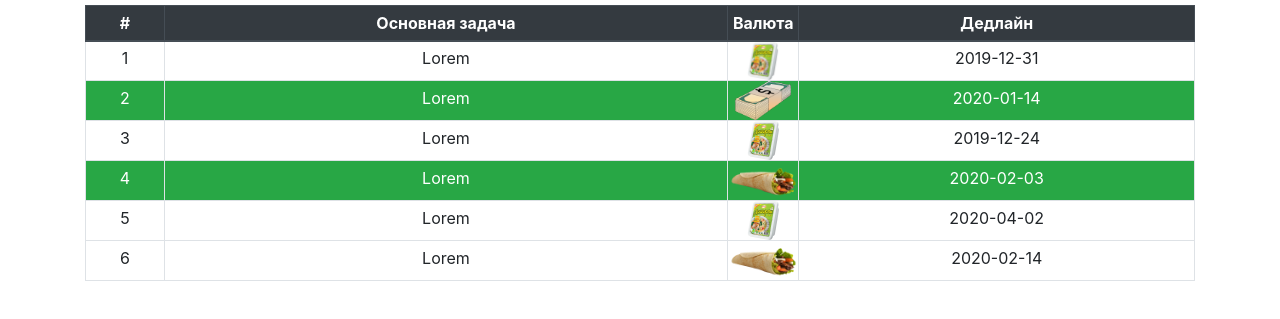
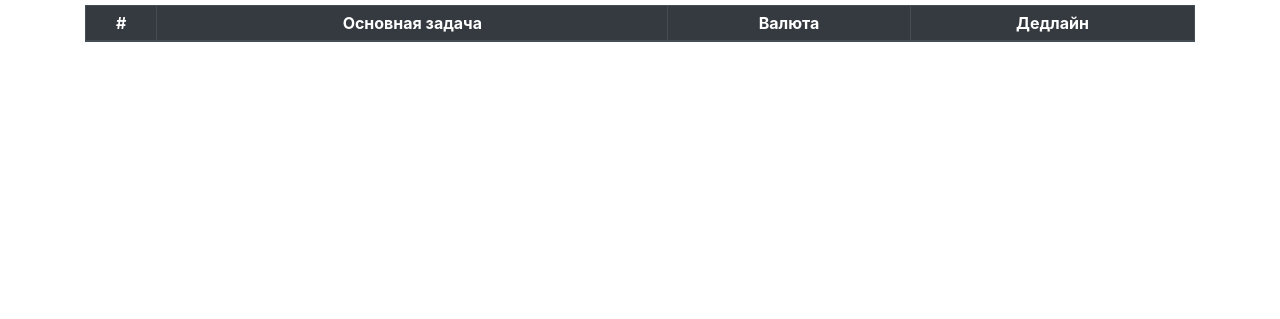
Before and after one commit to nika0855/FreeTest, a plain HTML site: page index.html in a window 1280 px wide. Both pictures are taken after a click on the link "Фрилансер". Shown: the part 195-514 px from the top of the page. Drawn offline with Linux system fonts and the light colour scheme.

Commit message:
1_hourse

```diff
--- a/index.html
+++ b/index.html
@@ -118,7 +118,7 @@
 				</tr>
 				</thead>
 				<tbody id="orders">
-				<tr class="order">
+				<!-- <tr class="order">
 					<td>1</td>
 					<td>Lorem</td>
 					<td class="doshirak"></td>
@@ -153,7 +153,7 @@
 					<td>Lorem</td>
 					<td class="shawarma"></td>
 					<td>2020-02-14</td>
-				</tr>
+				</tr> -->
 
 
 				</tbody>
--- a/script/script.js
+++ b/script/script.js
@@ -2,15 +2,34 @@
 document.addEventListener('DOMContentLoaded', () => {
 'use strict';
 
-const customer = document.getElementById('customer');
-const freelancer = document.getElementById('freelancer');
-const blockCustomer = document.getElementById('block-customer');
-const blockFreelance = document.getElementById('block-freelancer');
-const blockChoice = document.getElementById('block-choice');
-const btnExit = document.getElementById('btn-exit');
-const formCustomer = document.getElementById('form-customer');
+const customer = document.getElementById('customer'),
+ freelancer = document.getElementById('freelancer'),
+ blockCustomer = document.getElementById('block-customer'),
+ blockFreelance = document.getElementById('block-freelancer'),
+ blockChoice = document.getElementById('block-choice'),
+ btnExit = document.getElementById('btn-exit'),
+ formCustomer = document.getElementById('form-customer'),
+ ordersTable = document.getElementById('orders');
 
 const orders = [];
+
+const renderOrders = () => {
+
+    orders.forEach((order, i) => {
+
+    ordersTable.innerHTML += `
+        <tr class="order">
+		    <td>${i + 1}</td>
+		    <td>${order.title}</td>
+		    <td class="${order.currency}"></td>
+		    <td>${order.deadline}</td>
+	    </tr>
+        `;
+
+    });
+
+
+};
 
 customer.addEventListener('click', () => {
 blockChoice.style.display = 'none';
@@ -20,6 +39,7 @@ btnExit.style.display = 'block';
 
 freelancer.addEventListener('click', () => {
     blockChoice.style.display = 'none';
+    renderOrders();
     blockFreelance.style.display = 'block';
     btnExit.style.display = 'block';
     });
@@ -66,4 +86,8 @@ formCustomer.addEventListener('submit', (event) => {
     console.log(orders);
 });
 
+
+
+
+
 });
```
